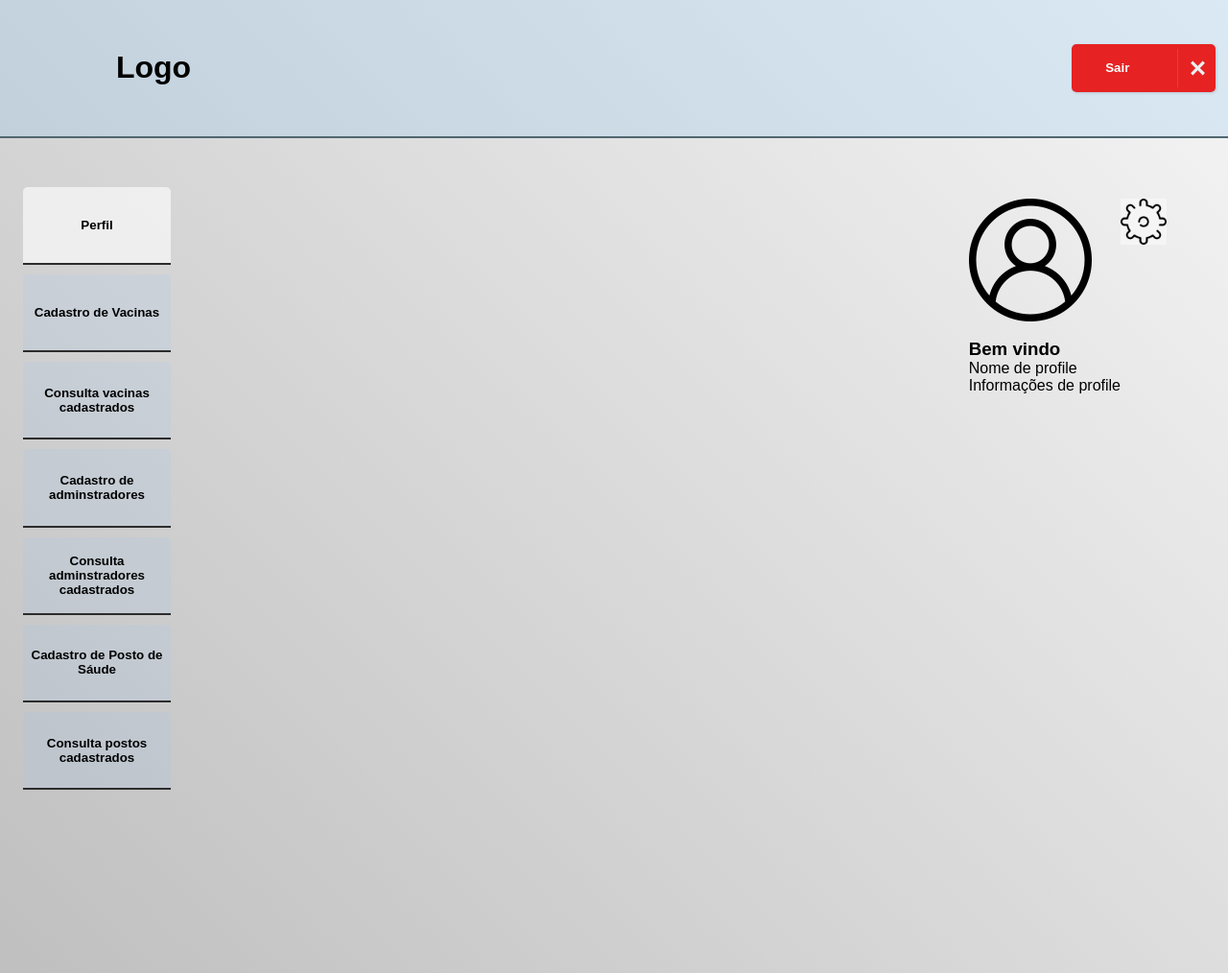
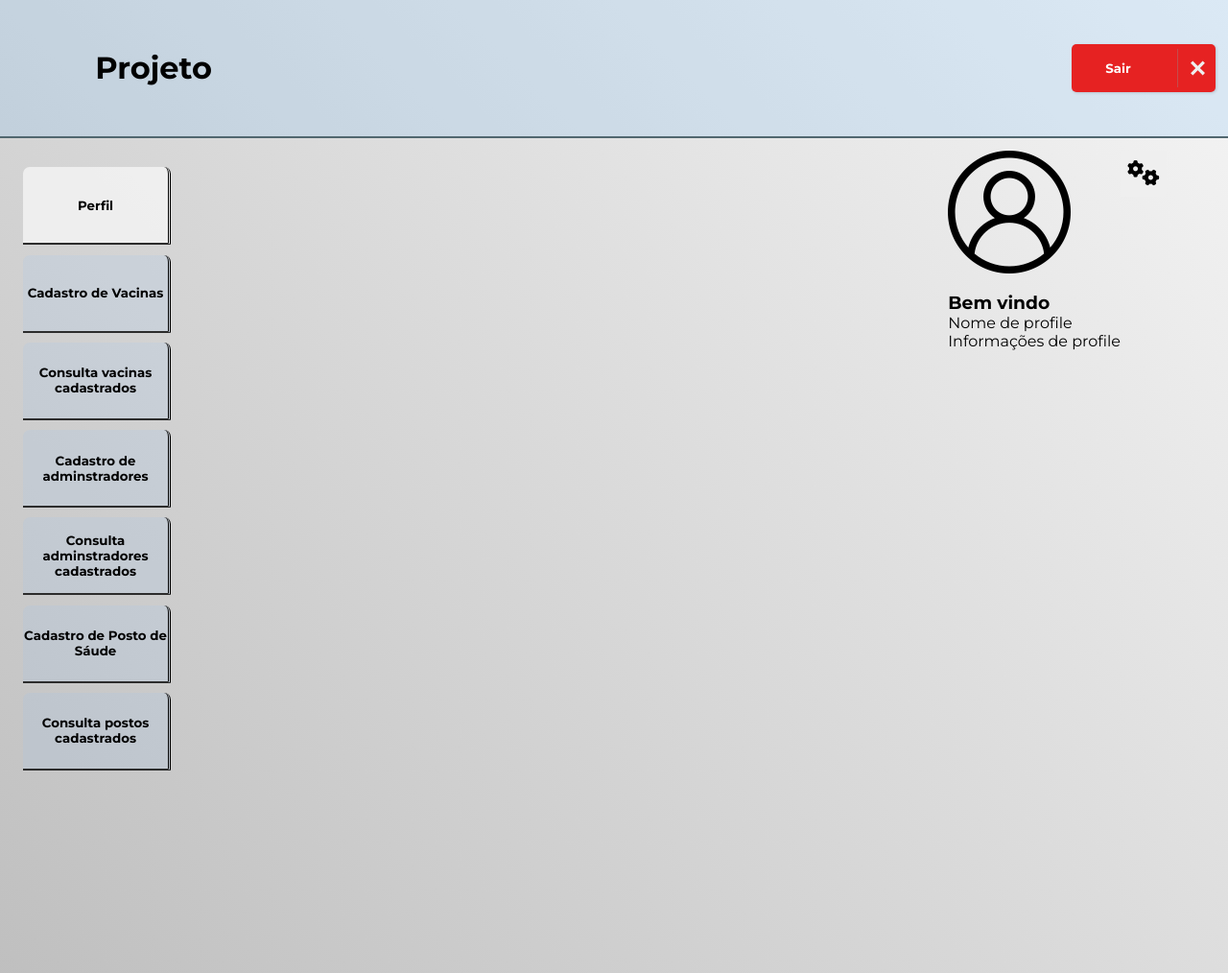
Before and after one commit to pedroperrarodev/projetoPIFlex, a PHP site: page /view/admin/homepage_admin.php in a window 1280 px wide. Shown: the whole page at 96% size. Run offline with PHP 8.4, Linux system fonts and the light colour scheme; the visitor is signed in with stand-in values (Sample User, id 1).

Commit message:
Alteração de CSS pagina homepageadmin e capa de fundo pagina login

```diff
--- a/css/corpo2.css
+++ b/css/corpo2.css
@@ -1,9 +1,10 @@
 /*                  CONFIGURAÇÕES GERAIS                 */
 *{
-    font-family: Arial, Helvetica, sans-serif;
+    /* font-family: Arial, Helvetica, sans-serif; */
     margin: 0px;
     padding: 0px;
     text-decoration: none;
+    font-family: 'Montserrat', sans-serif;
 }
 
 html, body {
@@ -30,7 +31,6 @@ body{
 
 #logo{
     display: flex;
-    justify-content: center;
     align-items: center;
     width: 25%;
     justify-content: space-evenly;
@@ -42,7 +42,8 @@ header{
     height: 14vh;
     background-color: #8fc3f442;
     border-bottom: 2px outset #8fb5c3;
-    margin-bottom: 5vh;
+    /* margin-bottom: 5vh; */
+    /* padding-bottom: 3vh; */
 }
 
 header img{
@@ -50,11 +51,11 @@ header img{
     height: 128px;
 }
 
-
 /* SIDE BAR OU MENU DE NAVEGAÇÃO                                  */
 .menu{
     width: 17vw;
     height: 100vh;
+    padding-top: 3vh;
     /* background-color: #8fc3f442; */
 }
 
@@ -93,8 +94,9 @@ header img{
     height: 8vh;
     border: none;
     border-bottom: 2px outset grey;
-    border-start-end-radius: 5px;
-    border-start-start-radius: 5px;
+    border-start-end-radius: 7px;
+    border-start-start-radius: 7px;
+    border-right-style: double;
 
 }
 
--- a/css/homepage2.css
+++ b/css/homepage2.css
@@ -36,7 +36,6 @@ width: 48px;
 #buttonconfig {
 width: 48px;
 height: 48px;
-background-color: whitesmoke;
 border: none;
 }
 
--- a/view/admin/homepage_admin.php
+++ b/view/admin/homepage_admin.php
@@ -4,9 +4,14 @@
 <!DOCTYPE html>
 <html lang="pt-br">
 <head>
+    <link href="https://fonts.googleapis.com/css2?family=Montserrat:wght@400;500;700&display=swap" rel="stylesheet">
+
     <meta charset="UTF-8">
     <meta http-equiv="X-UA-Compatible" content="IE=edge">
     <meta name="viewport" content="width=device-width, initial-scale=1.0">
+    <!-- Import de Icones -->
+    <link rel="stylesheet" href="https://cdnjs.cloudflare.com/ajax/libs/font-awesome/6.7.2/css/all.min.css" integrity="sha512-Evv84Mr4kqVGRNSgIGL/F/aIDqQb7xQ2vcrdIwxfjThSH8CSR7PBEakCr51Ck+w+/U6swU2Im1vVX0SVk9ABhg==" crossorigin="anonymous" referrerpolicy="no-referrer" />
+
     <HEAD:view/usuario/index.html></HEAD:view>
     <!-- CSS PARA O HTML -->
     <link rel="stylesheet" type="text/css" href="../../css/homepage2.css">
@@ -23,7 +28,7 @@
     <header>
         <div id="logo">
             <!-- <a><img src="../../img/Horizontal Logo Projeto PI fundo transp.png"></a> -->
-            <h1>Logo</h1>
+            <h1>Projeto</h1>
         </div>
         <!-- <button>Sair</button> -->
         <div class="botaosair">
@@ -72,8 +77,8 @@
 
         </div>
 
-        <!-- <a href="tela_configusuario.html"><img id="iconeconfig" src="../../img/iconconfig.png"></a> -->
-        <a href="../../controller/admin_controller.php?acao=listarAdminstradores"><button id="buttonconfig"><img id="iconeconfig" src="../../img/iconconfig.png"></button></a>
+        <a href="../../controller/admin_controller.php?acao=listarAdminstradores"><button id="buttonconfig"><i class="fa-solid fa-gears fa-2x"></i></button></a>
+
 
        </div>
 
--- a/view/admin/tela_cadastro_vacina.php
+++ b/view/admin/tela_cadastro_vacina.php
@@ -4,6 +4,8 @@
 <!DOCTYPE html>
 <html lang="en">
 <head>
+    <link href="https://fonts.googleapis.com/css2?family=Montserrat:wght@400;500;700&display=swap" rel="stylesheet">
+
     <meta charset="UTF-8">
     <meta http-equiv="X-UA-Compatible" content="IE=edge">
     <meta name="viewport" content="width=device-width, initial-scale=1.0">
@@ -47,7 +49,7 @@
 <body>
 <header>
         <div id="logo">
-            <h1>Logo</h1>
+            <h1>Projeto</h1>
         </div>
         <div class="botaosair">
             <a href="../../controller/usuario_controller.php?acao=logout"><button class="noselect"><span class='text'>Sair</span><span class="icon"><svg xmlns="http://www.w3.org/2000/svg" width="24" height="24" viewBox="0 0 24 24">
--- a/view/admin/tela_consulta_adminstradores.php
+++ b/view/admin/tela_consulta_adminstradores.php
@@ -25,7 +25,7 @@
 <body>
 <header>
         <div id="logo">
-            <h1>Logo</h1>
+            <h1>Projeto</h1>
         </div>
         <div class="botaosair">
             <a href="../controller/usuario_controller.php?acao=logout"><button class="noselect"><span class='text'>Sair</span><span class="icon"><svg xmlns="http://www.w3.org/2000/svg" width="24" height="24" viewBox="0 0 24 24">
--- a/view/tela_login2.php
+++ b/view/tela_login2.php
@@ -2,9 +2,9 @@
 <html>
 <head>
   <meta name="viewport" content="width=device-width, initial-scale=1">
-  <link rel="stylesheet" href="../css/login2.css">
   <link rel="stylesheet" href="https://cdnjs.cloudflare.com/ajax/libs/font-awesome/6.4.2/css/all.min.css">
   <script src="../static/js/jquery-3.6.4.min.js"></script>
+  <link rel="stylesheet" href="../css/login2.css">
   <script type="text/javascript">
     $(document).ready(function () {});
 
```
Also changed, not shown: css/login2.css (+7 -3 lines), img/iconelixo.png (deleted), img/logoteste1.png (deleted), img/logoteste2.png (deleted), img/mountain1920x1080p.jpg (added), img/mountain2992x2000.jpg (added).
